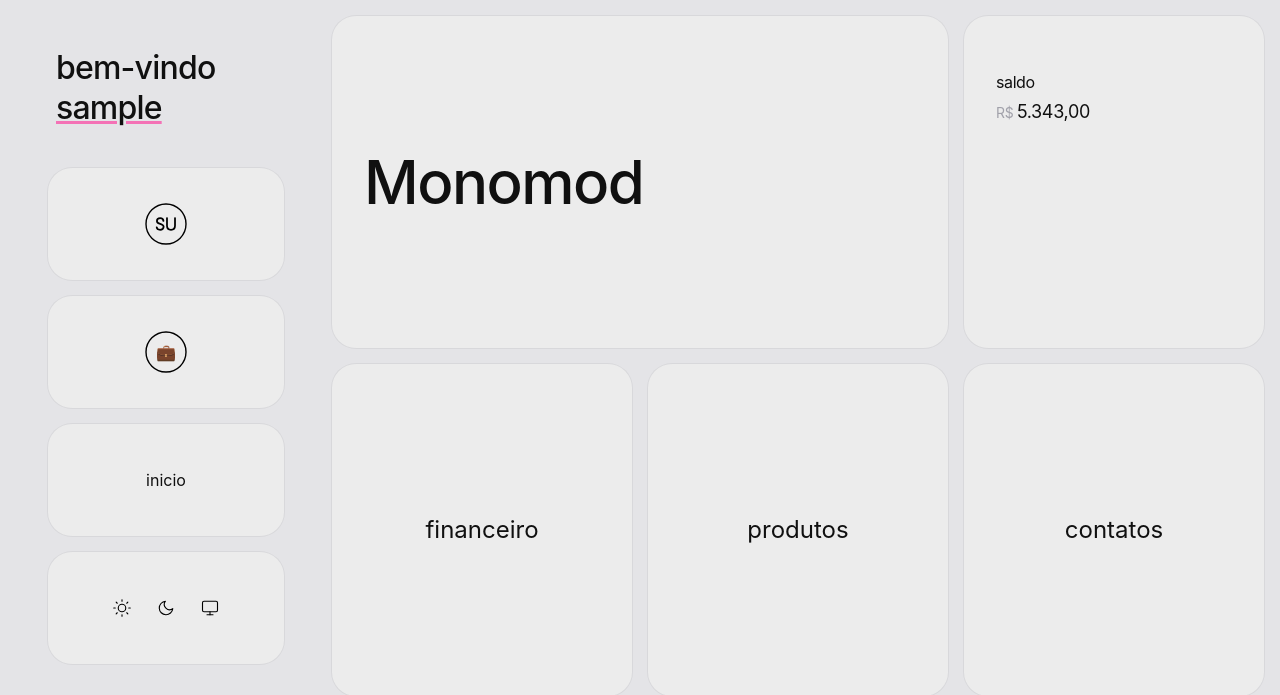
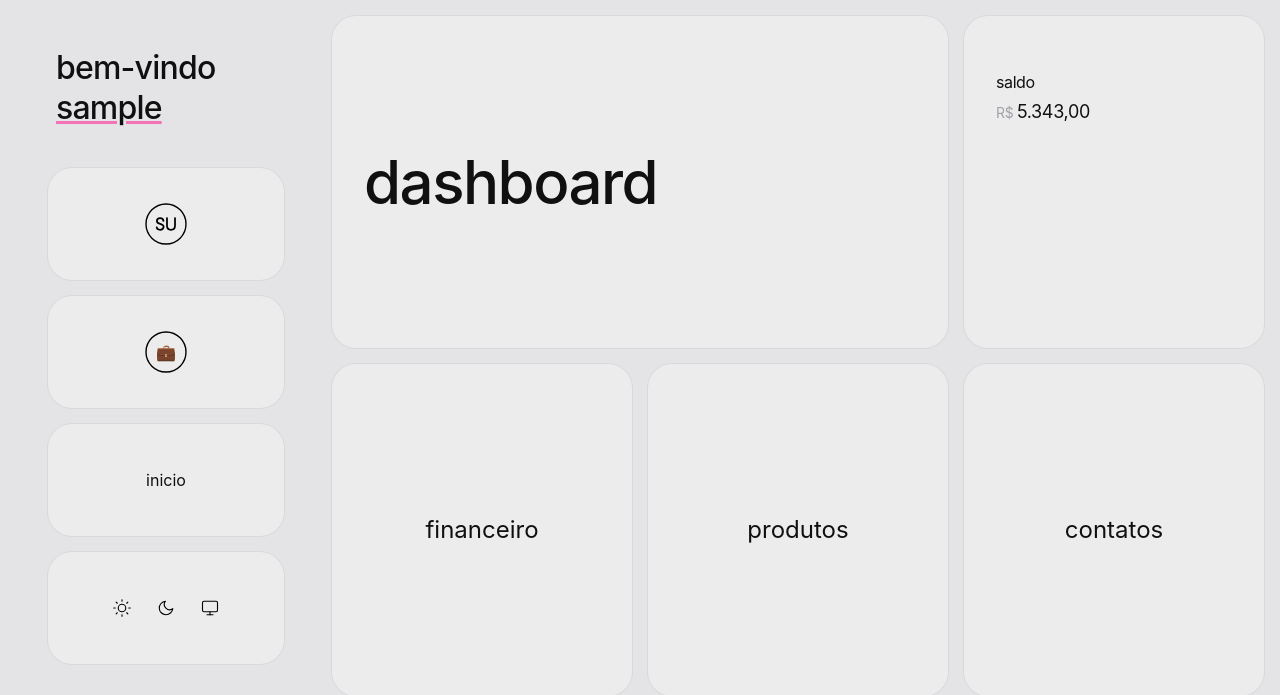
Before and after one commit to hugobelem/erp, a Django app: page /conta/ in a window 1280 px wide. Shown: the top 695 px of the page. Run offline with Django 5.2, Linux system fonts and the light colour scheme; the visitor is signed in with stand-in values (Sample User, id 1); data comes from the database, SQL or seed files in the repository; data that the repository does not hold is empty; style sheets or scripts are compiled from the project's sources.

Commit message:
renamed p tag

```diff
--- a/templates/account.html
+++ b/templates/account.html
@@ -103,7 +103,7 @@
         <div>
           <p
             class="ext-xl tracking-tight font-medium text-primary dark:text-white md:text-6xl">
-            Monomod
+            dashboard
           </p>
         </div>
       </a>
```
